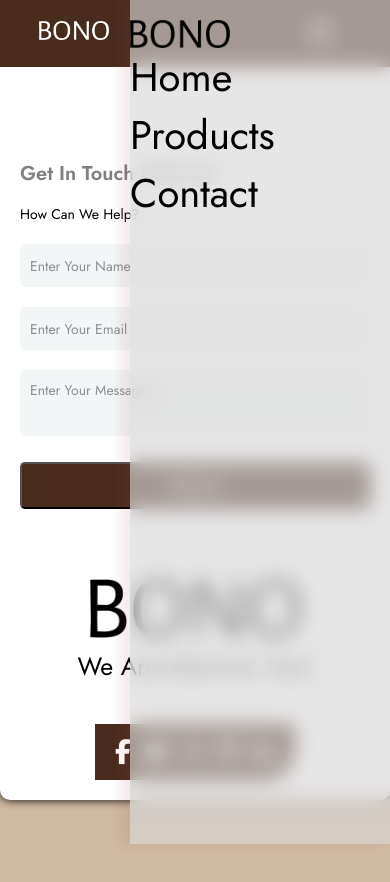
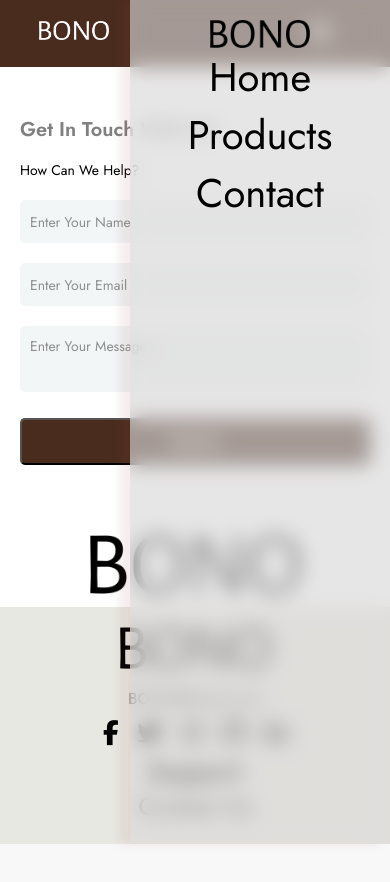
Before and after one commit to BeniKiambote10/Ecom_Project_Beni, a plain HTML site: page contact.html in a window 390 px wide. Both pictures are taken after a click on the link "Menu". Before the commit the page ends 844 px from the top, so only its background shows below. Drawn offline with Linux system fonts and the light colour scheme.

Commit message:
added new functions on my website

```diff
--- a/contact.css
+++ b/contact.css
@@ -13,7 +13,7 @@
     display:flex;
     align-items:center;
     justify-content: center;
-    background-color:#ceb9a3;
+    background-color:#f8f8f8;
 }
 
 
@@ -78,46 +78,52 @@
 }
 
 .sidebar {
-    position:fixed;
-    top:0;
-    right:0;
-    height:100vh;
-    width:260px;
+    position: fixed;
+    top: 0;
+    right: 0;
+    height: 100vh;
+    width: 260px;
     z-index: 999;
-    background-color:#d9d8d8a2;
+    background-color: #d9d8d8a2;
     backdrop-filter: blur(10px);
     box-shadow: -10px 0 10px rgba(159, 71, 71, 0.1);
-    display:none;
-    flex-direction:column;
-    align-items:center;
+    display: none;
+    flex-direction: column;
+    align-items: center;
     justify-content: flex-start;
+    text-align: center; /* Center text */
 }
 
 .sidebar li {
-    width:100%;
+    width: 100%;
+}
+
+.sidebar a {
+    width: 100%;
+}
+.sidebar img {
+    display: block;
+    margin: 0 auto;
+}
+
+.list2 {
+    font-size: 40px;
+    color: black;
 }
 
 
-.sidebar a {
-    width:100%;
-}
-
-.list2 {
-    font-size:40px;
-    color:black;
-}
-
 /*Start Of Form*/
 .container{
-    position:relative;
-    width:100%;
-    max-width:900px;
-    padding:40px;
-    display:flex;
-    gap:80px;
-    border-radius:10px;
+    position: relative;
+    width: 100%;
+    max-width: 900px;
+    padding: 40px;
+    display: flex;
+    gap: 80px;
+    border-radius: 10px;
     background-color: rgb(255, 255, 255);
     box-shadow: 0 0 10px black;
+    margin-bottom: 250px;
 }
 
 .left-form{
@@ -241,6 +247,63 @@
 
 
 
+.foot {
+    background-color: rgb(232, 232, 226);
+    margin-top: auto;
+    width: 100%;
+    position: fixed;
+    bottom: 0;
+}
+
+.foot-bar {
+    padding-top: 20px;
+    align-items: center;
+    text-align: center;
+    padding-bottom: 20px;
+    line-height: 35px;
+    display: flex;
+    flex-direction: column;
+    justify-content: center;
+    width: 100%;
+}
+
+.first-info img{
+    max-width:150px;
+    height:auto;
+
+
+}
+
+.social-icons a{
+    color:black;
+    font-size:25px;
+    font-weight:400;
+    padding:7px;
+}
+.social-icons a:hover{
+    color:red;
+}
+
+.second-info a{
+    color:black;
+    font-size:25px;
+    font-weight: 400;
+}
+.visually-hidden {
+    position: absolute;
+    width: 1px;
+    height: 1px;
+    margin: -1px;
+    padding: 0;
+    overflow: hidden;
+    clip: rect(0, 0, 0, 0);
+    border: 0;
+}
+
+
+
+
+
 @media(max-width:768px){
     .container{
         flex-direction:column;
@@ -266,17 +329,8 @@
         justify-content: space-between;
 
     }
+
 }
-    .visually-hidden {
-        position: absolute;
-        width: 1px;
-        height: 1px;
-        margin: -1px;
-        padding: 0;
-        overflow: hidden;
-        clip: rect(0, 0, 0, 0);
-        border: 0;
-    }
 
 
 
--- a/contact.html
+++ b/contact.html
@@ -78,16 +78,27 @@
         </div>
     </div>
 
+    <footer class="foot">
+        <div class="foot-bar">
+            <div class="first-info">
+                <img src="image/bono-high-resolution-logo-black-transparent-3.png" alt="BONO Logo">
+                <p>BONO@Gmail.com</p>
+                <div class="social-icons">
+                    <a href="https://www.facebook.com/" aria-label="Facebook"><i class="fa-brands fa-facebook-f"></i></a>
+                    <a href="https://twitter.com/?lang=en" aria-label="Twitter"><i class="fa-brands fa-twitter"></i></a>
+                    <a href="https://www.instagram.com/" aria-label="Instagram"><i class="fa-brands fa-instagram"></i></a>
+                    <a href="https://github.com/" aria-label="GitHub"><i class="fa-brands fa-github"></i></a>
+                    <a href="https://www.linkedin.com/home" aria-label="LinkedIn"><i class="fa-brands fa-linkedin-in"></i></a>
 
+                </div>
+            </div>
 
-
-
-
-
-
-
-
-
+            <div class="second-info">
+                <a href="#" target="_blank"><h4>Support</h4></a>
+                <a href="contact.html" target="_blank"><p>Contact Us</p></a>
+            </div>
+        </div>
+    </footer>
     <script src="contact.js"></script>
 </body>
 </html>
--- a/contact.js
+++ b/contact.js
@@ -20,7 +20,7 @@
 //// Define pattern to allow only letters and spaces
     const namePattern = /^[a-zA-Z\s]+$/;
     if (!namePattern.test(name) || !namePattern.test(message)) {
-        alert('Name and message should contain only letters.');
+        alert('Name should contain only letters.');
         return false;
     }
 //return true if the form is valid
@@ -31,5 +31,9 @@
     //if form is not valid, prevents the default form submission
     if (!validateContactForm()) {
         event.preventDefault();
+
+    }else{
+        alert('Thank you for submitting the fomr')
     }
+
 });
--- a/product.js
+++ b/product.js
@@ -56,7 +56,7 @@
   if (products) {
     products.forEach((product, index) => {
       const productElement = createProductElement(product, index);
-      //productElemetn its appended as a child to the productlist which means that each product will be added to the product list container
+      //productElement its appended as a child to the productlist which means that each product will be added to the product list container
       productList.appendChild(productElement);
     });
   } else {
@@ -133,8 +133,7 @@
 
   // Filter products based on the search text
   const filteredProducts = products.filter(product =>
-    product.name.toLowerCase().includes(searchText) ||
-    product.product_description.toLowerCase().includes(searchText)
+    product.name.toLowerCase().includes(searchText) || product.product_description.toLowerCase().includes(searchText)
   );
 
   // If no search results, show a message
--- a/products.css
+++ b/products.css
@@ -71,29 +71,34 @@
 }
 
 .sidebar {
-    position:fixed;
-    top:0;
-    right:0;
+    position: fixed;
+    top: 0;
+    right: 0;
     height: 100vh;
-    width:260px;
+    width: 260px;
     z-index: 999;
-    background-color:#d9d8d8a2;
+    background-color: #d9d8d8a2;
     backdrop-filter: blur(10px);
     box-shadow: -10px 0 10px rgba(159, 71, 71, 0.1);
-    display:none;
-    flex-direction:column;
-    align-items:center;
+    display: none;
+    flex-direction: column;
+    align-items: center;
     justify-content: flex-start;
+    text-align: center; /* Center text */
 }
 
 .sidebar li {
-    width:100%;
+    width: 100%;
 }
 
+.sidebar a {
+    width: 100%;
+}
+.sidebar img {
+    display: block;
+    margin: 0 auto;
+}
 
-.sidebar a {
-    width:100%;
-}
 
 .list2 {
     font-size:40px;
@@ -146,6 +151,7 @@
 /*Products*/
 #hearty:hover{
     color: red;
+
 }
 
 #product-list {
@@ -159,10 +165,12 @@
     box-shadow: 0 4px 8px rgba(0, 0, 0, 0.1);
     overflow: hidden;
     text-align: center;
+
 }
 
 #product-list .product-item {
     width: 100%;
+
 }
 
 #product-list img {
@@ -170,6 +178,11 @@
     height: auto;
     border-radius: 12px;
     margin-top: 5px;
+    border:1px solid rgb(174, 170, 170);
+    cursor:pointer;
+}
+#product-list img:hover{
+     transform: translateY(-5px);
 }
 
 
--- a/script.js
+++ b/script.js
@@ -10,12 +10,12 @@
 //function for the down arrow to be clicked and scroll down the page
 function scrollDown() {
     //scrollOffset is how much the page will scroll down
-    const scrollOffset = 800;
+    const scrollOffset = 1250;
 
     // Calculate the new scroll position
     const newScrollPosition = window.pageYOffset + scrollOffset;
 
-    // To figure out where to scroll the page, we take how much it's already scrolled and add how much more we want it to scroll.
+    // To figure out where to scroll the page, I take how much it's already scrolled and add how much more we want it to scroll.
     window.scrollTo({
         top: newScrollPosition,
         behavior: 'smooth'
--- a/styles.css
+++ b/styles.css
@@ -74,37 +74,32 @@
 
 /*Sidebar display*/
 .sidebar {
-    position:fixed;
-    top:0;
-    right:0;
-    height:100vh;
-    width:260px;
+    position: fixed;
+    top: 0;
+    right: 0;
+    height: 100vh;
+    width: 260px;
     z-index: 999;
-    background-color:#d9d8d8a2;
+    background-color: #d9d8d8a2;
     backdrop-filter: blur(10px);
     box-shadow: -10px 0 10px rgba(159, 71, 71, 0.1);
-    display:none;
-    flex-direction:column;
-    align-items:center;
+    display: none;
+    flex-direction: column;
+    align-items: center;
     justify-content: flex-start;
-
+    text-align: center; /* Center text */
 }
 
 .sidebar li {
-    width:100%;
-
+    width: 100%;
 }
 
 .sidebar a {
-    width:100%;
+    width: 100%;
 }
 .sidebar img {
-    max-width:120px;
-    height:auto;
-    margin-top:20px;
-    display: flex;
-    width:100vw;
-
+    display: block;
+    margin: 0 auto;
 }
 
 .list2 {
@@ -414,6 +409,7 @@
         transition: all .42s ease;
         width:7%;
 
+
       }
 
 
@@ -432,7 +428,7 @@
     }
 
     .down-arrow i{
-        font-size:30px;
+        font-size:20px;
         color:#111;
         border:2px solid #492c1e;
         border-radius: 50px;
@@ -456,25 +452,11 @@
         font-size:16px;
         font-weight:500;
         text-transform:capitalize;
-        border:2px solid black;
+        border:none;
         padding:16px 40px;
         transition: all .42s ease;
         width:7%;
     }
-
-    /* .searchBoxCon {
-        display: none;
-        padding: 10px;
-    }
-
-    #searchBox {
-        padding: 5px;
-        border: 1px solid #ccc;
-        border-radius: 20px;
-        outline: none;
-        font-size: 12px;
-        width: 130px;
-    } */
 
     .logo img{
         max-width:80px;
```
